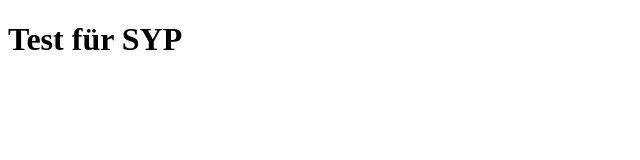
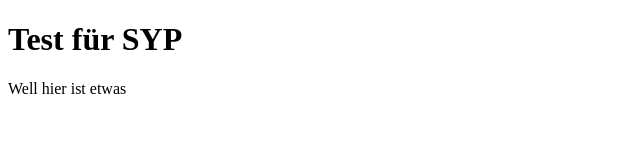
Before and after one commit to franca4/gemeinsamesRep, a plain HTML site: page index.html in a window 1280 px wide. Shown: the whole page, without its empty margins (0-640 px from the left). Drawn offline with Linux system fonts and the light colour scheme.

Commit message:
Commit für Gutes

```diff
--- a/index.html
+++ b/index.html
@@ -7,6 +7,6 @@
 </head>
 <body>
     <h1>Test für SYP</h1>
-
+    <a>Well hier ist etwas</a>
 </body>
 </html>
```
